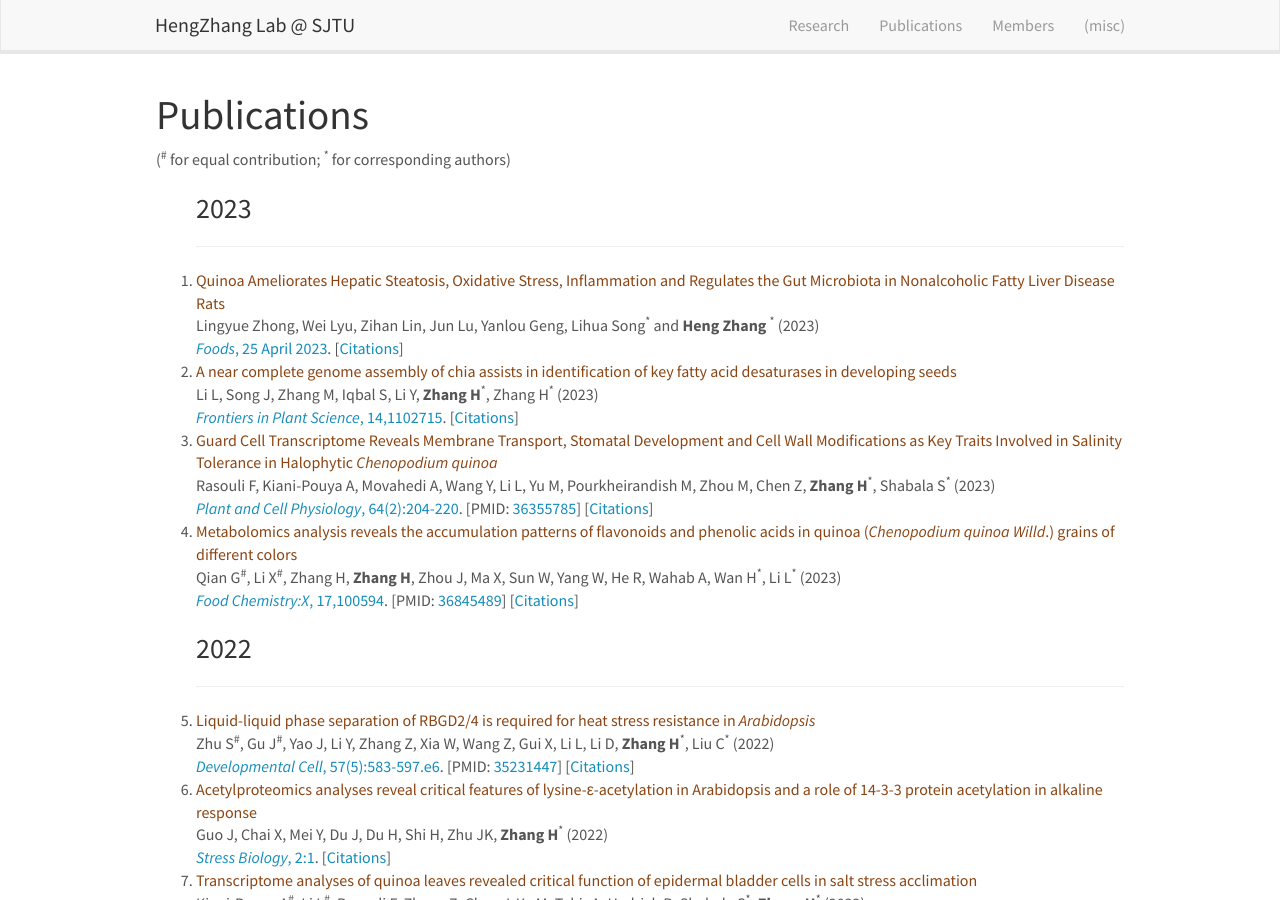
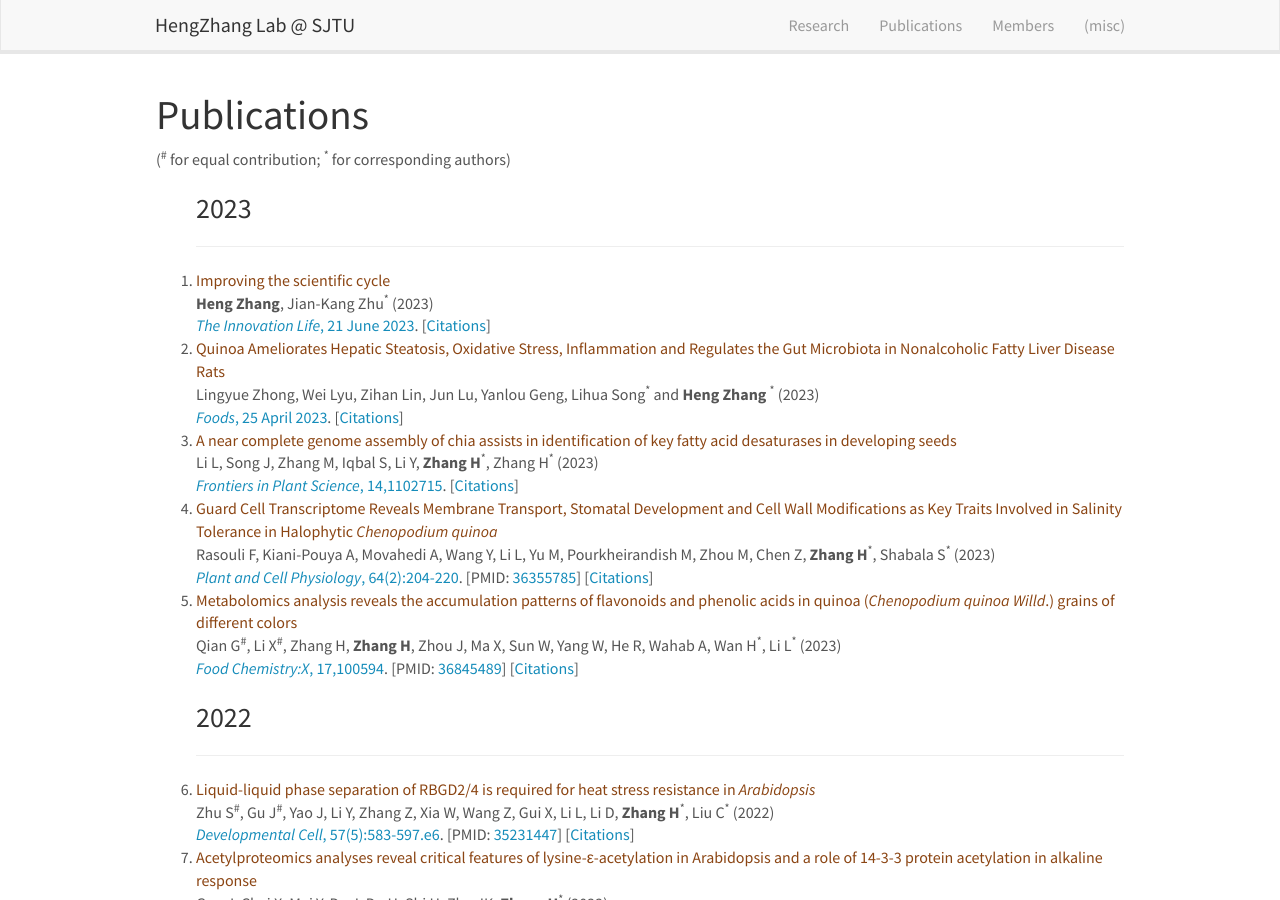
Before and after one commit to hengzhanglab/hengzhanglab.github.io, a Jekyll site: the page built from _pages/publications.md, in a window 1280 px wide and 900 px high. Built offline with Jekyll 4.4.1, drawn with Linux system fonts in a browser that asks for light colours.

Commit message:
Update publications.yml

```diff
--- a/_data/publications.yml
+++ b/_data/publications.yml
@@ -1,5 +1,15 @@
 - title: year
   year: 2023
+
+- title: Improving the scientific cycle
+  authors: <b>Heng Zhang</b>, Jian-Kang Zhu<sup>*</sup>
+  year: 2023
+  journal: The Innovation Life
+  display: 21 June 2023
+  doi: 10.59717/j.xinn-life.2023.100002
+  pmid:
+
+
 
 - title: Quinoa Ameliorates Hepatic Steatosis, Oxidative Stress, Inflammation and Regulates the Gut Microbiota in Nonalcoholic Fatty Liver Disease Rats
   authors: Lingyue Zhong, Wei Lyu, Zihan Lin, Jun Lu, Yanlou Geng, Lihua Song<sup>*</sup> and <b>Heng Zhang </b><sup>*</sup>
```
